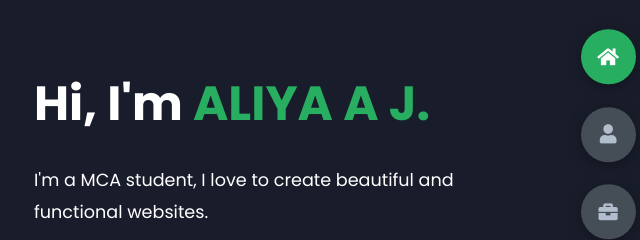
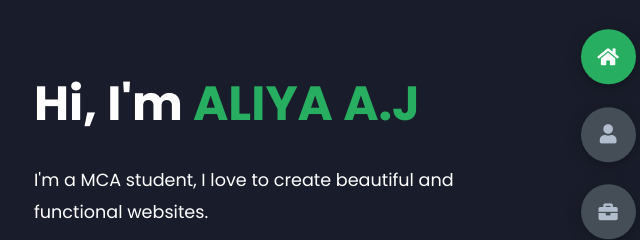
Before and after one commit to AliyaAllu/Portfolio23, a plain HTML site: page index.html in a window 1280 px wide. Shown: the part 227-467 px from the top of the page, 606-1246 px from the left. Drawn offline with Linux system fonts and the light colour scheme; files whose address does not match are found by name.

Commit message:
index page updated

```diff
--- a/index.html
+++ b/index.html
@@ -22,7 +22,7 @@
             </div>
             <div class="right-header">
                 <h1 class="name">
-                    Hi, I'm <span>ALIYA A J.</span>
+                    Hi, I'm <span>ALIYA A.J</span>
 
                 </h1>
                 <p>
```
